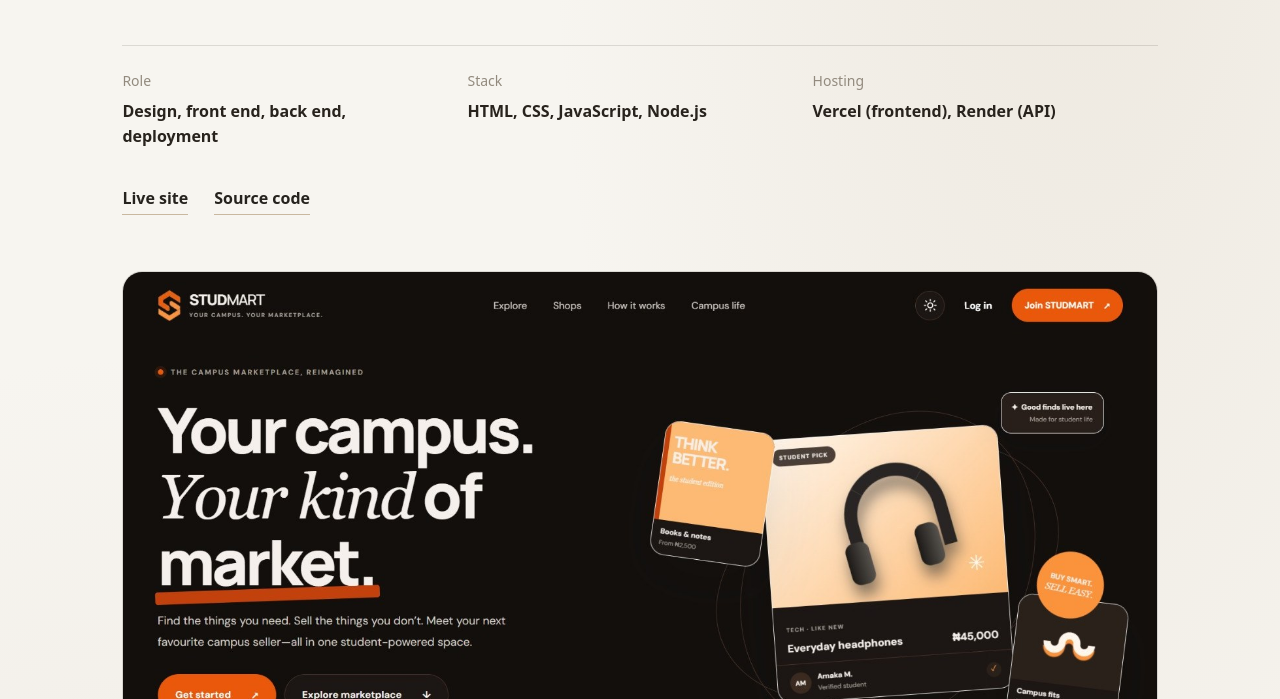
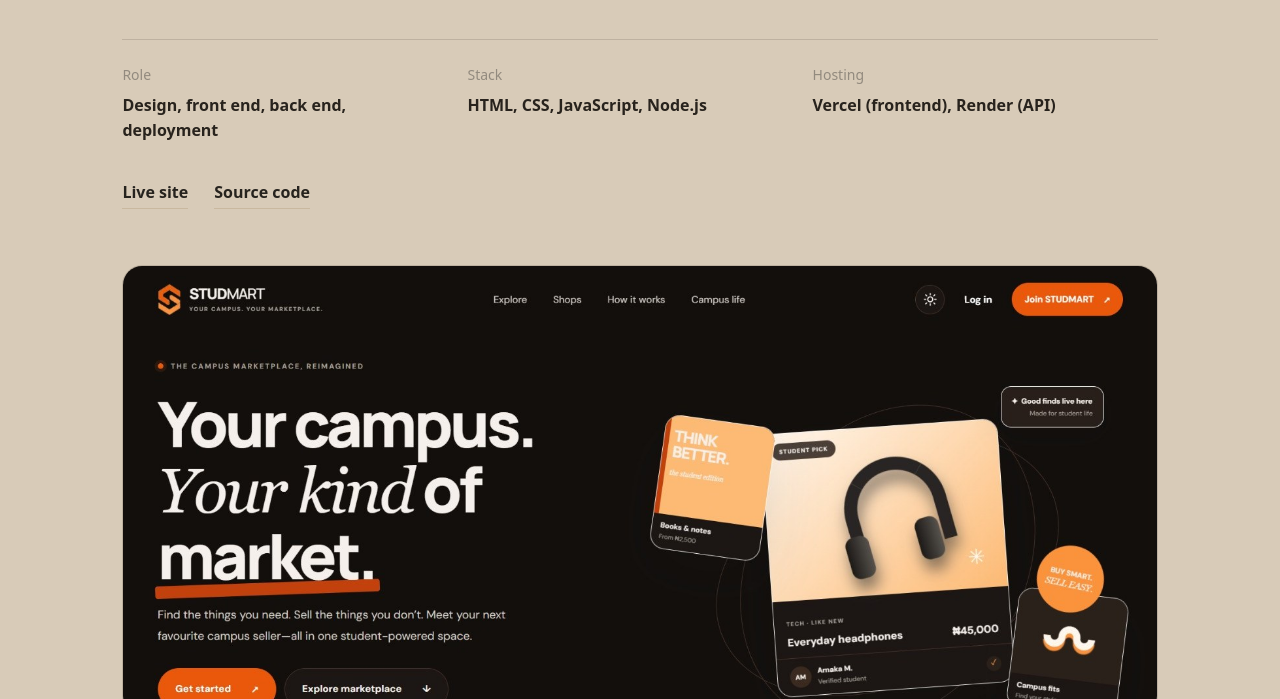
Before and after one commit to ghostichukwu002/Portfolio, a plain HTML site: page project-studmart.html in a window 1280 px wide. Shown: the part 435-1134 px from the top of the page. Drawn offline with Linux system fonts and the light colour scheme.

Commit message:
Align STUDMART case study with portfolio design system

```diff
--- a/project-studmart.html
+++ b/project-studmart.html
@@ -10,6 +10,7 @@
   <link rel="preconnect" href="https://fonts.gstatic.com" crossorigin>
   <link href="https://fonts.googleapis.com/css2?family=Bricolage+Grotesque:opsz,wght@12..96,500..800&family=Hanken+Grotesk:wght@400;500;600;700&display=swap" rel="stylesheet">
   <link rel="stylesheet" href="style.css">
+  <link rel="stylesheet" href="portfolio-refresh.css">
 </head>
 <body>
   <div class="progress" aria-hidden="true"></div>
```
